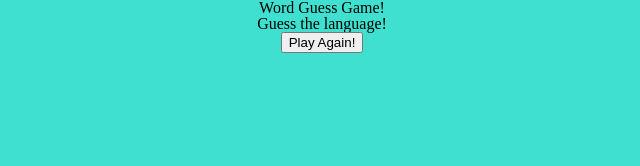
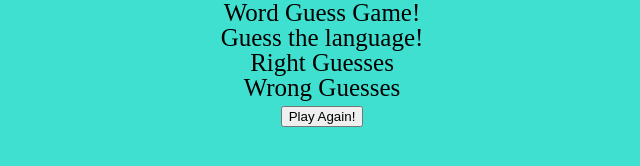
Before and after one commit to cmainegra/Word-Guess-Game, a plain HTML site: page index.html in a window 1280 px wide. Shown: the whole page, without its empty margins (318-958 px from the left). Drawn offline with Linux system fonts and the light colour scheme.

Commit message:
final touches missing styling

```diff
--- a/index.html
+++ b/index.html
@@ -4,8 +4,8 @@
     <meta charset="UTF-8">
     <title>Word Guess Game</title>
     <script src="Assets/Javascript/game.js"></script>
+    <link rel="stylesheet" type="text/css" href="Assets/Css/reset.css">
     <link rel="stylesheet" type="text/css" href="Assets/Css/style.css">
-    <link rel="stylesheet" type="text/css" href="Assets/Css/reset.css">
 </head>
 <body>
     <div class="row">
@@ -20,10 +20,10 @@
     <h3>
         <div class="underscore"></div>
     </h3>
-        <h3>
+        <h3>Right Guesses</br>
             <span class="right-guess"></span>
         </h3>
-        <h3>
+        <h3>Wrong Guesses</br>
             <span class=wrong-guess></span>
         </h3>
     <button onclick="window.location.reload()">Play Again!</button>
```
